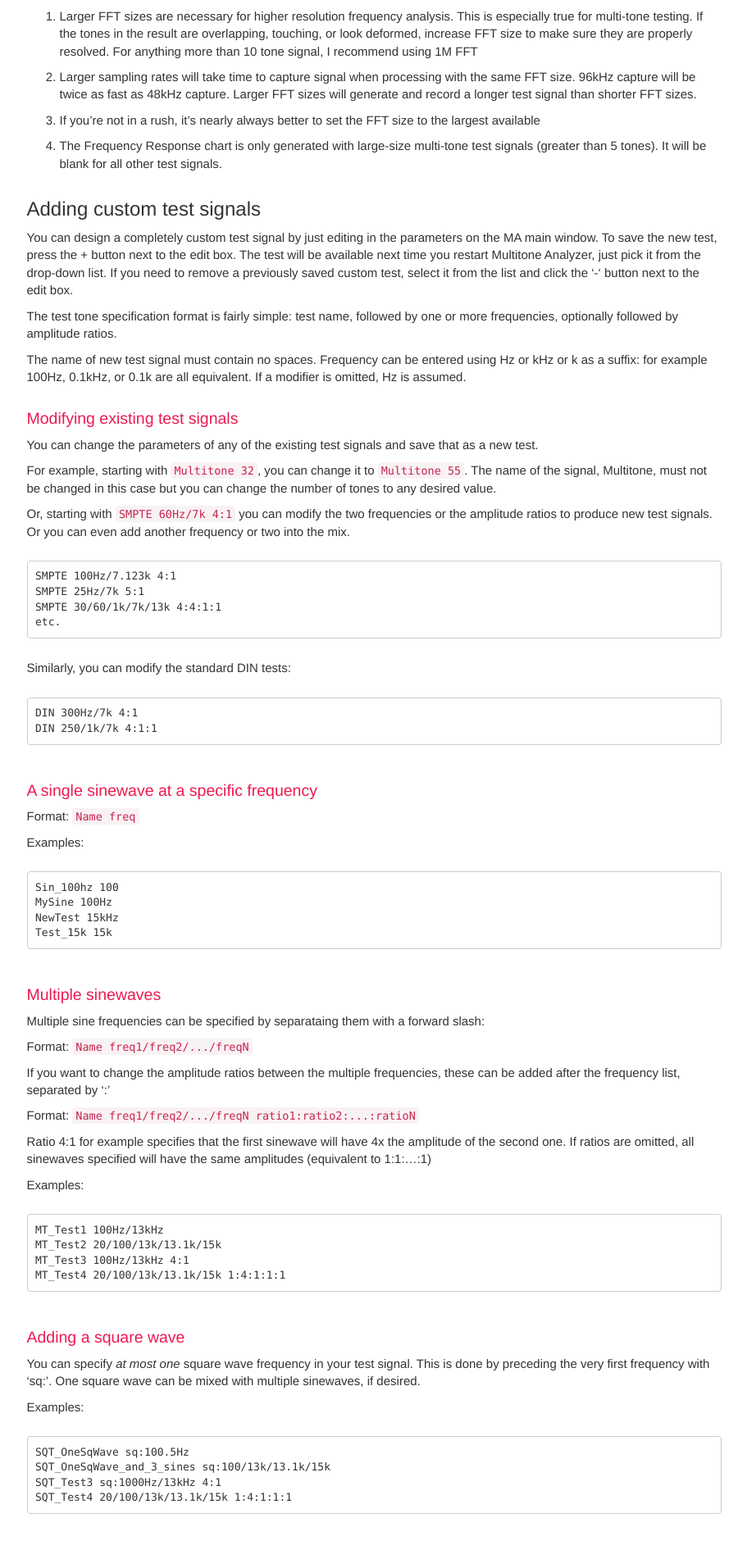
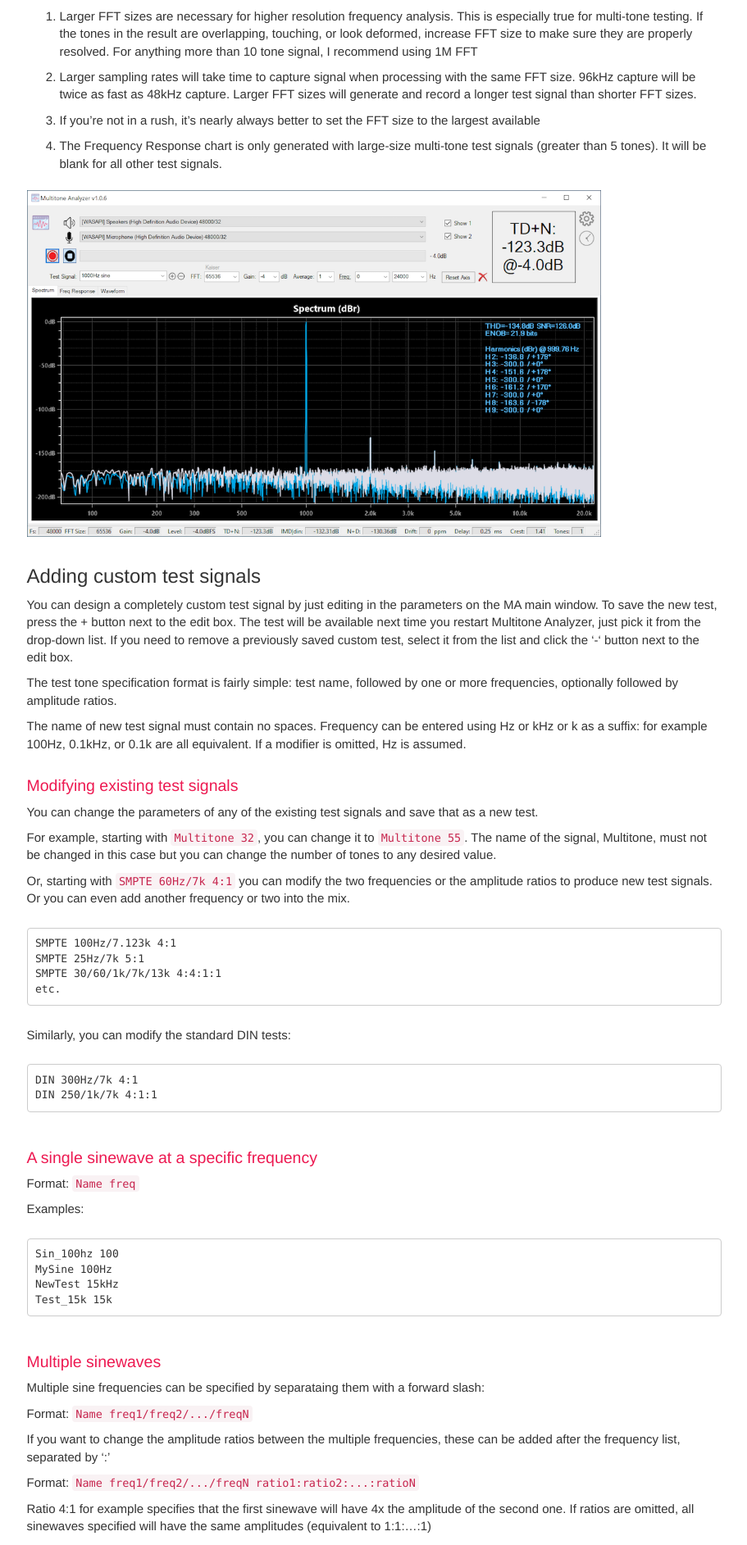
Before and after one commit to pkane2001/Distort, a Jekyll site: the page built from docs/multitone.md, in a window 1280 px wide. Shown: the part 3967-5852 px from the top of the page at 82% size, without its empty margins (330-1241 px from the left). Built offline with Jekyll 4.4.1, drawn with Linux system fonts in a browser that asks for light colours; nearby versions of some CDN libraries; our own code applies the rules of GitHub Pages for plain Markdown files; comment, search, counter and statistics services are not loaded.

Commit message:
one more image

```diff
--- a/docs/multitone.md
+++ b/docs/multitone.md
@@ -73,6 +73,7 @@ Don't use this with your speakers or headphones! The test signals are designed f
 3. If you're not in a rush, it's nearly always better to set the FFT size to the largest available
 4. The Frequency Response chart is only generated with large-size multi-tone test signals (greater than 5 tones). It will be blank for all other test signals.
 
+![multitone](images/multitone5.png)
 
 ## Adding custom test signals
 You can design a completely custom test signal by just editing in the parameters on the MA main window. To save the new test, press the + button next to the edit box. The test will be available next time you restart Multitone Analyzer, just pick it from the drop-down list. If you need to remove a previously saved custom test, select it from the list and click the '-' button next to the edit box.
```
Also changed, not shown: docs/images/multitone5.png (added).
